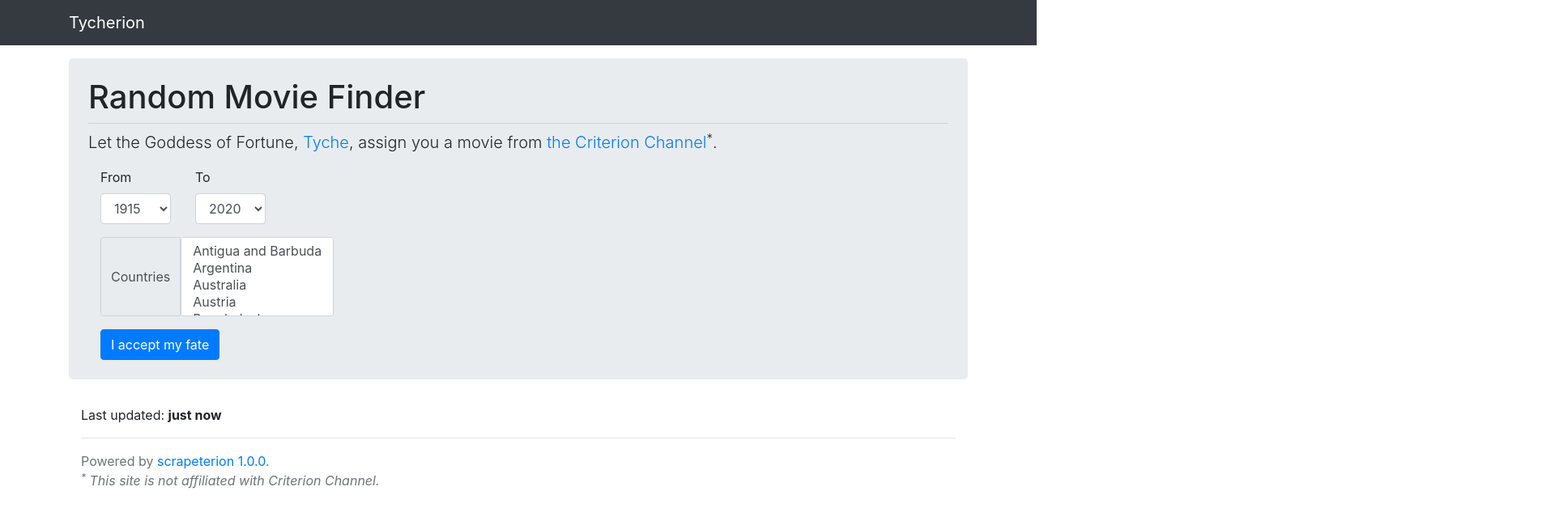
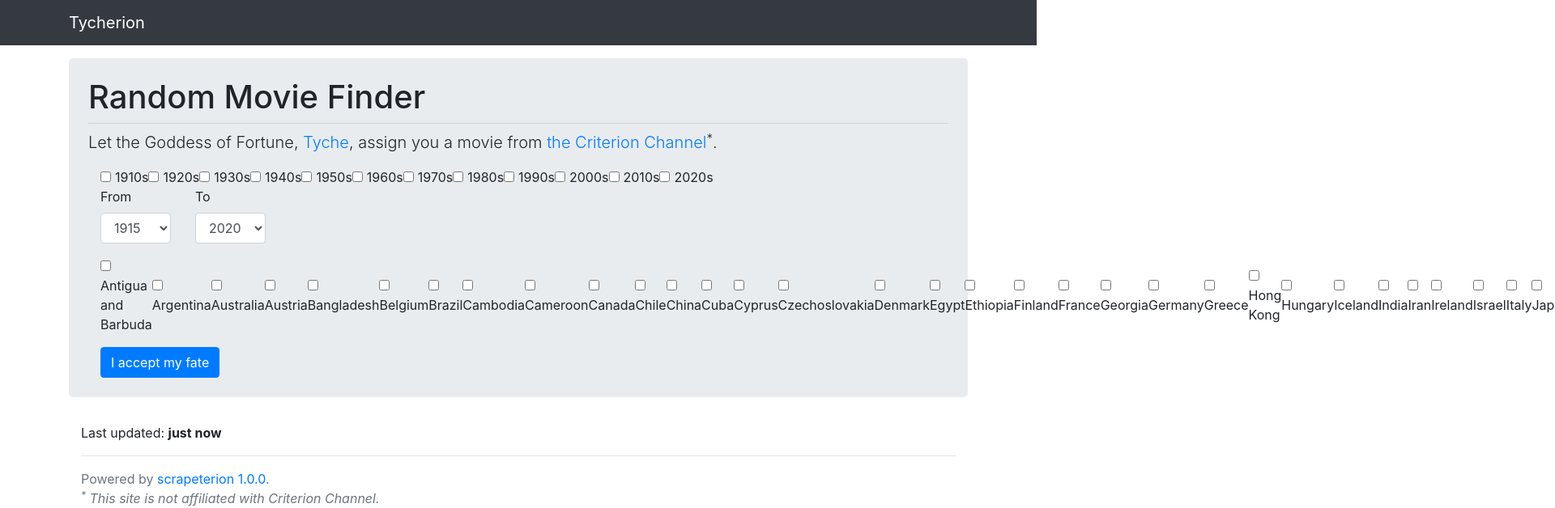
Before and after one commit to mikebridge/tycherion, a React (Create React App) app: page / in a window 1280 px wide. Shown: the top 628 px of the page at 81% size, 1920 px wide, since content can reach past the window. Built offline with nearby package versions, Linux system fonts and the light colour scheme.

Commit message:
country/decade selectors as checkboxes

```diff
--- a/src/main/movieSelector.tsx
+++ b/src/main/movieSelector.tsx
@@ -3,12 +3,9 @@
     Button,
     ButtonGroup,
     Col,
-    Container,
+    Container, Form,
     FormGroup,
     Input,
-    InputGroup,
-    InputGroupAddon,
-    InputGroupText,
     Jumbotron, Label,
     Media,
     Row
@@ -99,6 +96,7 @@
     movieList: IMovie[],
     fromYear: string,
     toYear: string,
+    decades: string[],
     countries: string[]
 ): IMovie | null => {
 
@@ -108,7 +106,7 @@
     let count = 0;
     const fromYearInt = parseInt(fromYear, 10);
     const toYearInt = parseInt(toYear, 10);
-
+    const decadesInt = decades.map(d => parseInt(d, 10));
     for (let movie of movieList) {
         if (skipMultipart(movie.slug)) {
             continue;
@@ -118,6 +116,16 @@
         if (movieYear < fromYearInt || movieYear > toYearInt) {
             continue;
         }
+        if (decadesInt.length > 0) {
+            if (!decadesInt.map(d => [d, d + 9])
+                .some(([from, to]) => movieYear >= from
+                    && movieYear <= to
+                )) {
+                continue;
+            }
+        }
+
+
         if (countries.length > 0 && !countries.includes(movie.country) ) {
             continue;
         }
@@ -191,6 +199,73 @@
     )
 }
 
+const getCountries = (): string[] => Object.keys(summary.countries)
+
+const getDecades = (): number[] => {
+    const startDecade = 1910;
+    const currentYear = new Date().getFullYear();
+    const currentDecade = currentYear - (currentYear % 10);
+    return Array.from({length: (currentDecade - startDecade)/10 + 1 }, (
+        x, i) => startDecade + i * 10);
+}
+
+interface IDecadeMultiSelectorProps {
+    label: string,
+    selectedDecades: string[],
+    onChange: (decades: string[]) => void
+}
+
+export const DecadeMultiSelector = ({label, selectedDecades, onChange}: IDecadeMultiSelectorProps) => {
+    const [decades, setDecades] = useState<string[]>(selectedDecades);
+    const onSelectionChanged = (e: React.FormEvent<HTMLInputElement>) => {
+        const currentValue = e.currentTarget.value;
+        const isChecked = (e.currentTarget as any).checked;
+        if (isChecked) {
+            const newDecades = [...decades, currentValue]
+            setDecades(newDecades);
+            onChange(newDecades);
+        } else {
+            const newDecades = decades.filter((decade) => currentValue !== decade);
+            setDecades(newDecades);
+            onChange(newDecades);
+        }
+
+    }
+
+    return (
+        <FormGroup check inline>
+            {getDecades().map(decade => decade.toString()).map(decade =>
+            <Label check key={decade}>
+                <Input  type="checkbox" name={decade} checked={decades.includes(decade)}
+                       value={decade} onChange={onSelectionChanged }/>{decade}s
+            </Label>
+            )}
+        </FormGroup>
+    )
+}
+
+interface IDecadeSelectorProps {
+    name: string,
+    label: string,
+    selectedDecade: string | null,
+    onChange: (startYear: string) => void
+}
+
+export const DecadeSelectorDropDown = ({name, label, selectedDecade, onChange}: IDecadeSelectorProps) => {
+    const onSelectionChanged = (e: React.FormEvent<HTMLInputElement>) => {
+        console.log("SELECTION CHANGED");
+        onChange(e.currentTarget.value);
+    }
+    return(
+        <FormGroup>
+            <Label for={name}>{label}</Label>
+            <Input type="select" value={selectedDecade??""}  name={name} id={name} onChange={onSelectionChanged}>
+                {getDecades().map(decade =>
+                    <option key={decade} value={decade}>{decade}s</option>)}
+            </Input>
+    </FormGroup>
+    );
+}
 
 interface IYearSelectorProps {
     years: IYearSummary,
@@ -200,12 +275,12 @@
     onChange: (year: string) => void
 }
 
+
 export const YearSelector = (
     {years, name, label, selected, onChange}: IYearSelectorProps) => {
 
     const onSelectionChanged = (e: React.FormEvent<HTMLInputElement>) => {
         console.log("SELECTION CHANGED");
-
         onChange(e.currentTarget.value);
     }
 
@@ -217,17 +292,40 @@
                 <option key={year} value={year}>{year}</option>)}
             </Input>
         </FormGroup>
-        // <InputGroup>
-        //     <InputGroupAddon addonType="prepend">
-        //         <InputGroupText>{label}</InputGroupText>
-        //         <Input type="select" name={name} id={name}
-        //                value={selected} onChange={onSelectionChanged}>
-        //         {Object.entries(years).map(([year, count]) =>
-        //             <option key={year} value={year}>{year}</option>)}
-        //         </Input>
-        //     </InputGroupAddon>
-        // </InputGroup>
     );
+}
+
+interface ICountryMultiSelectorProps {
+    label: string,
+    selectedCountries: string[],
+    onChange: (country: string[]) => void
+}
+
+export const CountryMultiSelector = ({label, selectedCountries, onChange}: ICountryMultiSelectorProps) => {
+    const [countries, setCountries] = useState<string[]>(selectedCountries);
+    const onSelectionChanged = (e: React.FormEvent<HTMLInputElement>) => {
+        const currentValue = e.currentTarget.value;
+        const isChecked = (e.currentTarget as any).checked;
+        if (isChecked) {
+            const newCountries = [...countries, currentValue]
+            setCountries(newCountries);
+            onChange(newCountries);
+        } else {
+            const newCountries = countries.filter((countries) => currentValue !== countries);
+            setCountries(newCountries);
+            onChange(newCountries);
+        }
+    }
+    return (
+        <FormGroup check inline>
+            {getCountries().map(country => country.toString()).map(country =>
+                <Label check key={country}>
+                    <Input  type="checkbox" name={country} checked={countries.includes(country)}
+                            value={country} onChange={onSelectionChanged }/>{country}
+                </Label>
+            )}
+        </FormGroup>
+    )
 }
 
 interface ICountrySelectorProps {
@@ -241,7 +339,6 @@
 export const CountrySelector = (
     {countries, name, label, selected, onChange}: ICountrySelectorProps
 ) => {
-    //const [selectedCountries, setSelectedCountries] = useState<string[]>(countries);
     const onSelectionChanged = (e: React.FormEvent<HTMLInputElement>) => {
         let selected: string[] = [];
         const options = (e.target as any).options;
@@ -252,29 +349,25 @@
                 selected.push(opt.value);
             }
         }
-        console.log('selected: ', selected);
-        //setSelectedCountries(selected);
         onChange(selected);
     }
-
-    return (
-        <InputGroup>
-            <InputGroupAddon addonType="prepend">
-                <InputGroupText>{label}</InputGroupText>
-                <Input type="select" name={name} id={name} multiple
-                       value={selected} onChange={onSelectionChanged}>
-                    {countries.map((country) =>
-                        <option key={country} value={country}>{country}</option>)}
-                </Input>
-            </InputGroupAddon>
-        </InputGroup>
-    );
+    return(
+        <FormGroup>
+            <Label for={name}>{label}</Label>
+            <Input type="select" name={name} id={name} multiple
+                   value={selected} onChange={onSelectionChanged}>
+                {countries.map((country) =>
+                    <option key={country} value={country}>{country}</option>)}
+            </Input>
+        </FormGroup>
+    )
 }
 
 export const MovieSelector = () => {
     const [suggestedMovie, setSuggestedMovie] = useState<IMovie | null>(null);
     const [fromYear, setFromYear] = useState<string>(minDate);
     const [toYear, setToYear] = useState<string>(maxDate);
+    const [decades, setDecades] = useState<string[]>([]);
     const [hasSelected, setHasSelected] = useState<boolean>(false);
     const [countries, setCountries] = useState<string[]>([]);
 
@@ -286,6 +379,7 @@
             setToYear(year);
         }
     }
+
     const changeToYear = (year: string) => {
         console.log("Setting to", year)
         setToYear(year);
@@ -294,13 +388,19 @@
             setFromYear(year);
         }
     }
+
     const changeCountries = (countries: string[]) => {
         setCountries(countries);
     }
 
+    const changeDecades = (decades: string[]) => {
+        console.log(decades);
+        setDecades(decades);
+    }
+
     const selectMovie = () => {
         setHasSelected(true);
-        setSuggestedMovie(findRandomMovie(movieList, fromYear, toYear, countries));
+        setSuggestedMovie(findRandomMovie(movieList, fromYear, toYear, decades, countries));
     }
 
     const onReset = (oldMovie: IMovie) => {
@@ -351,6 +451,17 @@
                             assign you a movie from <a href="https://www.criterionchannel.com/" target="_blank"
                                                        rel="noreferrer">the Criterion Channel</a><sup>*</sup>.</p>
                         {/*<p className="font-italic">O Goddess Tyche</p>*/}
+                        <Form>
+                        <Container>
+                            <Row className="flex-row">
+                                <Col xs="auto">
+                                    <DecadeMultiSelector label="Decade"
+                                                    selectedDecades={decades}
+                                                    onChange={changeDecades}/>
+
+                                </Col>
+                            </Row>
+                        </Container>
 
                         <Container>
                             <Row className="flex-row">
@@ -372,10 +483,8 @@
                             </Row>
                             <Row className="flex-row">
                                 <Col xs="auto">
-                                    <CountrySelector label="Countries"
-                                                     countries={Object.keys(summary.countries)}
-                                                     selected={countries}
-                                                     name="countries"
+                                    <CountryMultiSelector label="Countries"
+                                                     selectedCountries={countries}
                                                      onChange={changeCountries} />
                                 </Col>
                             </Row>
@@ -388,7 +497,7 @@
                             </Row>
 
                         </Container>
-
+                        </Form>
                     </>
                     }
                     {suggestedMovie &&
```
